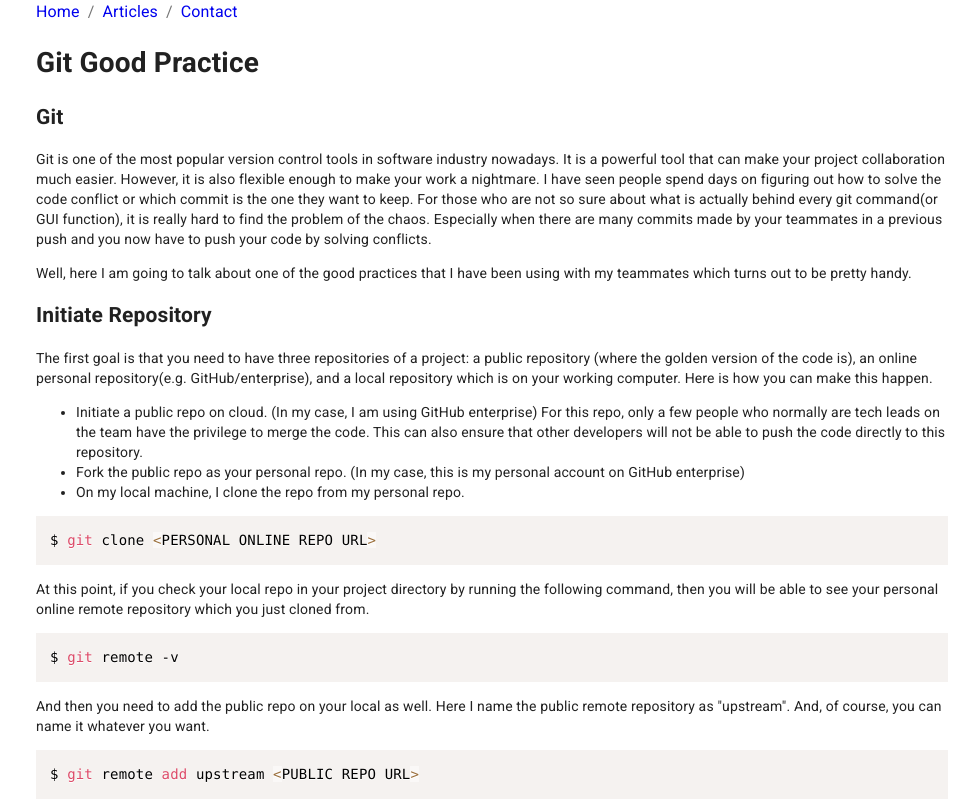
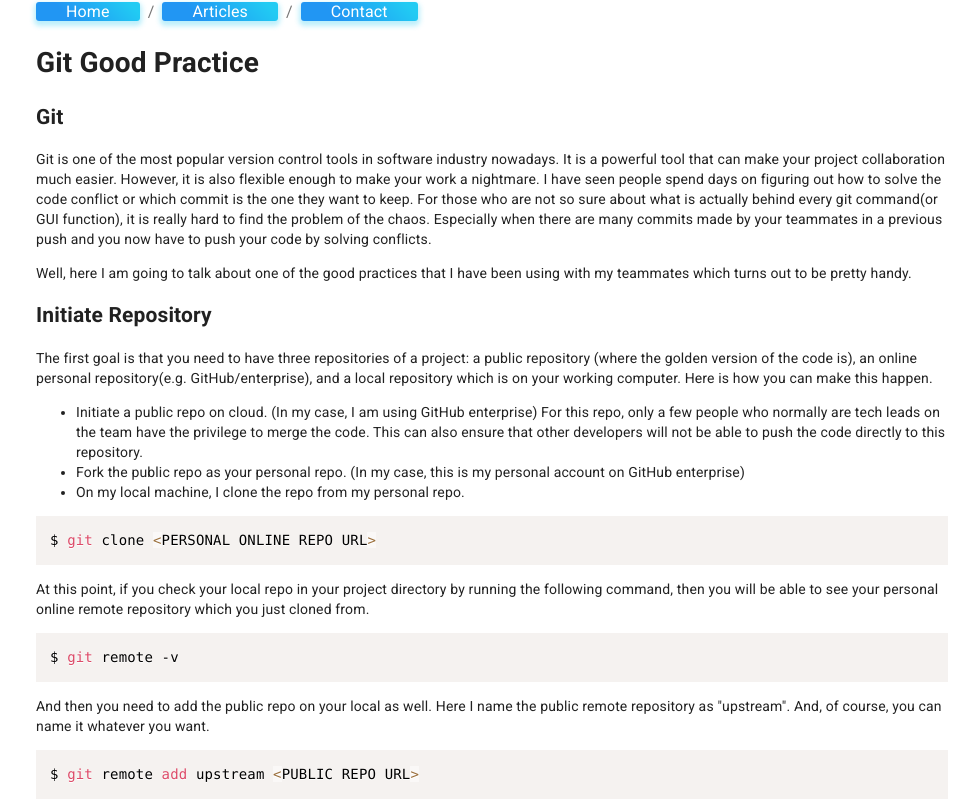
Before and after one commit to jeddl/NextJS-Static-Blog, a Next.js app: page /articles/Git-Good_Practice in a window 1280 px wide. Shown: the top 800 px of the page, without its empty margins (148-1127 px from the left). Built offline with nearby package versions, Linux system fonts and the light colour scheme.

Commit message:
Add Style to Nav Buttons

```diff
--- a/src/components/Navbar.tsx
+++ b/src/components/Navbar.tsx
@@ -2,25 +2,8 @@ import React from "react";
 import Link from "next/link";
 import Head from "next/head";
 import Props from "../interfaces/props";
-// import StyledBreadcrumb from "../pages/styles/NavbarStyle";
+import styles from "./styles/NavLink";
 import Breadcrumbs from "@material-ui/core/Breadcrumbs";
-// import HomeIcon from "@material-ui/icons/Home";
-
-// const CustomizedBreadcrumbs = React.forwardRef<
-// 	HTMLButtonElement,
-// 	React.HTMLProps<HTMLButtonElement>
-// >(({ href, onClick, children }, ref) => {
-// 	return (
-// 		<StyledBreadcrumb
-// 			component="a"
-// 			href={href}
-// 			label={children}
-// 			// icon={<HomeIcon fontSize="small" />}
-// 			onClick={() => onClick}
-// 			ref={() => ref}
-// 		/>
-// 	);
-// });
 
 const Navbar: React.FunctionComponent<Props> = ({ title = "MetaJeDD" }) => {
 	return (
@@ -33,13 +16,13 @@ const Navbar: React.FunctionComponent<Props> = ({ title = "MetaJeDD" }) => {
 			<header>
 				<Breadcrumbs aria-label="breadcrumb">
 					<Link href="/">
-						<a style={{ textDecoration: "none" }}>Home</a>
+						<a style={styles.root}>Home</a>
 					</Link>
 					<Link href="/posts">
-						<a style={{ textDecoration: "none" }}>Articles</a>
+						<a style={styles.root}>Articles</a>
 					</Link>
 					<Link href="/contact">
-						<a style={{ textDecoration: "none" }}>Contact</a>
+						<a style={styles.root}>Contact</a>
 					</Link>
 				</Breadcrumbs>
 			</header>
--- /dev/null
+++ b/src/components/styles/NavLink.ts
@@ -0,0 +1,14 @@
+const styles = {
+	root: {
+		textDecoration: "none",
+		background: "linear-gradient(45deg, #2196F3 30%, #21CBF3 90%)",
+		border: 0,
+		borderRadius: 3,
+		boxShadow: "0 3px 5px 2px rgba(33, 203, 243, .3)",
+		color: "white",
+		height: 48,
+		padding: "0 30px",
+	},
+};
+
+export default styles;
```
Also changed, not shown: src/components/styles/NavbarStyle.ts (renamed from src/pages/styles/NavbarStyle.ts).
